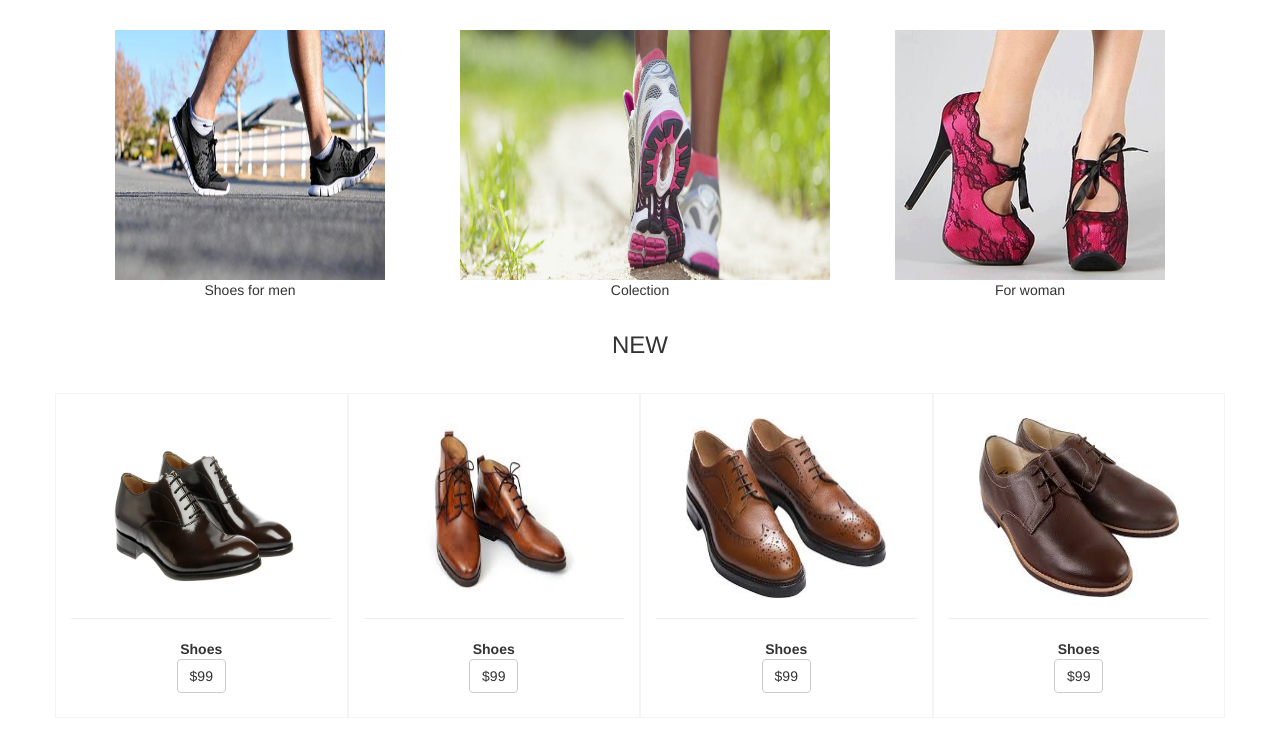
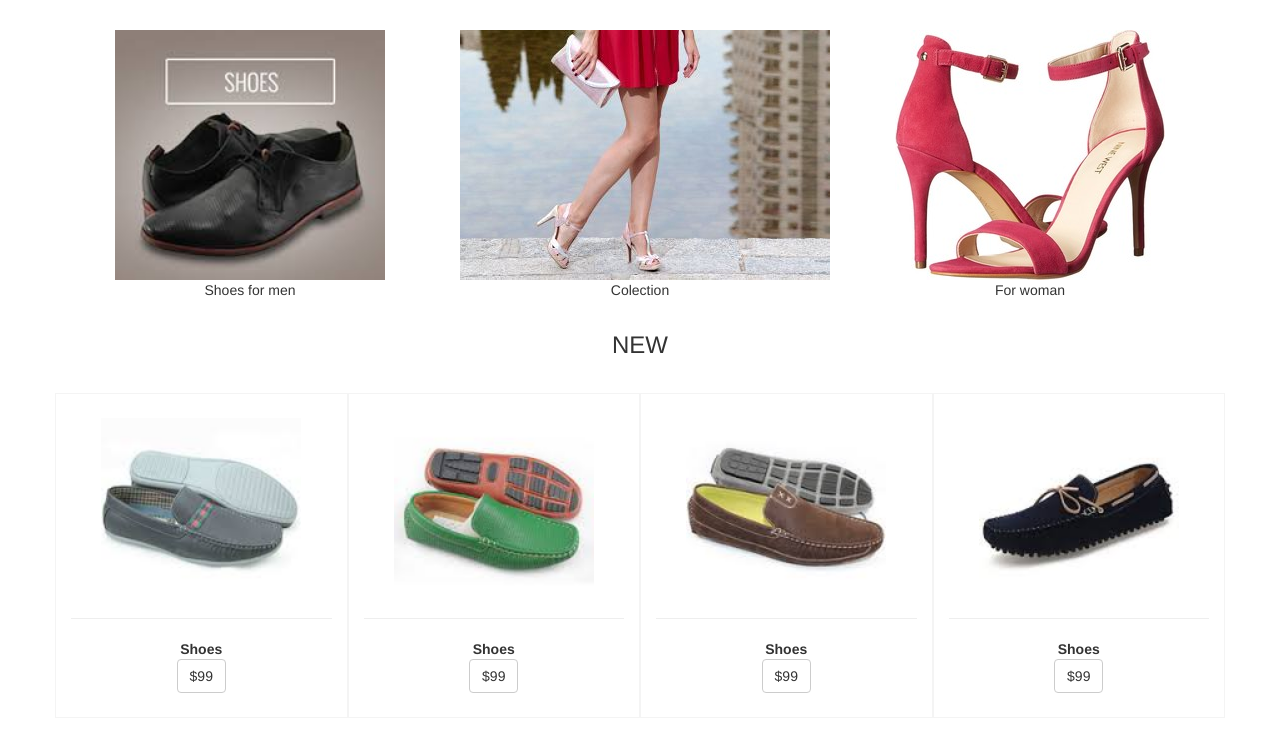
Before and after one commit to Sergii5854/Front-end, a plain HTML site: page index.html in a window 1280 px wide. Shown: the part 54-789 px from the top of the page. Drawn offline with nearby package versions, Linux system fonts and the light colour scheme.

Commit message:
Second update img

```diff
--- a/index.html
+++ b/index.html
@@ -81,17 +81,17 @@
              <div class="row  mycs1" >
 
                <aside class="col-xs-12 col-sm-12 col-md-4 col-lg-4  item"  >
-                 <div class="a-img" ><img  src="img/shoes/31.jpg"></div>
+                 <div class="a-img" ><img  src="img/shoes/61.jpg"></div>
                  <div class="a-title">Shoes for men</div>
                </aside>
 
                <aside class="col-xs-12 col-sm-12 col-md-4 col-lg-4  item "  >
-                 <div class="a-img1"><img src="img/53.jpg"></div>
+                 <div class="a-img1"><img src="img/shoes/64.jpg"></div>
                  <div class="a-title1">Colection</div>
                </aside>
 
                <aside class="col-xs-12 col-sm-12 col-md-4 col-lg-4 item"  >
-                 <div class="a-img"><img  src="img/shoes/30.jpg"></div>
+                 <div class="a-img"><img  src="img/shoes/62.jpg"></div>
                  <div class="a-title">For woman</div>
                </aside>
             </div>
@@ -109,28 +109,28 @@
              <div class="row c-all">
 
                <aside class="col-xs-6 col-sm-4 col-md-3 col-lg-3 item" id="1" >
-                 <div class="c-img"><img  src="img/shoes/40.jpg"></div>
+                 <div class="c-img"><img  src="img/shoes/buy/1.jpg"></div>
                  <hr>
                  <div class="c-title">Shoes</div>
                  <button id="fff" class="btn btn-default center-block subprice" value="1" data-toggle="modal" data-target="#modal20">$99  </button>
                  </aside>
 
                 <aside class="col-xs-6 col-sm-4 col-md-3 col-lg-3 item" id="2" >
-                 <div class="c-img"><img  src="img/shoes/41.jpg"></div>
+                 <div class="c-img"><img  src="img/shoes/buy/2.jpg"></div>
                  <hr>
                  <div class="c-title">Shoes</div>
                  <button class="btn btn-default center-block subprice"  value="2" data-toggle="modal" data-target="#modal20">$99 </button>
                  </aside>
 
                  <aside class="col-xs-6 col-sm-4 col-md-3 col-lg-3 item" id="3"  >
-                 <div class="c-img"><img  src="img/shoes/43.jpg"></div>
+                 <div class="c-img"><img  src="img/shoes/buy/6.jpg"></div>
                  <hr>
                  <div class="c-title">Shoes</div>
                  <button class="btn btn-default center-block subprice"  value="3" data-toggle="modal" data-target="#modal20">$99 </button>
                  </aside>
 
                  <aside class="col-xs-6 col-sm-4 col-md-3 col-lg-3 item" id="4"  >
-                 <div class="c-img"><img  src="img/shoes/46.jpg"></div>
+                 <div class="c-img"><img  src="img/shoes/buy/3.jpg"></div>
                  <hr>
                  <div class="c-title">Shoes</div>
                  <button class="btn btn-default  center-block subprice"  value="4" data-toggle="modal" data-target="#modal20">$99 </button>
```
Also changed, not shown: img/shoes/30.jpg (deleted), img/shoes/31.jpg (deleted), img/shoes/33.jpg (deleted), img/shoes/40.jpg (deleted), img/shoes/41.jpg (deleted), img/shoes/43.jpg (deleted), img/shoes/44.jpg (deleted), img/shoes/46.jpg (deleted), img/shoes/61.jpg (added), img/shoes/62.jpg (added), img/shoes/64.jpg (added), img/shoes/buy/1.jpg (added), img/shoes/buy/2.jpg (added), img/shoes/buy/3.jpg (added), 1 more files.
